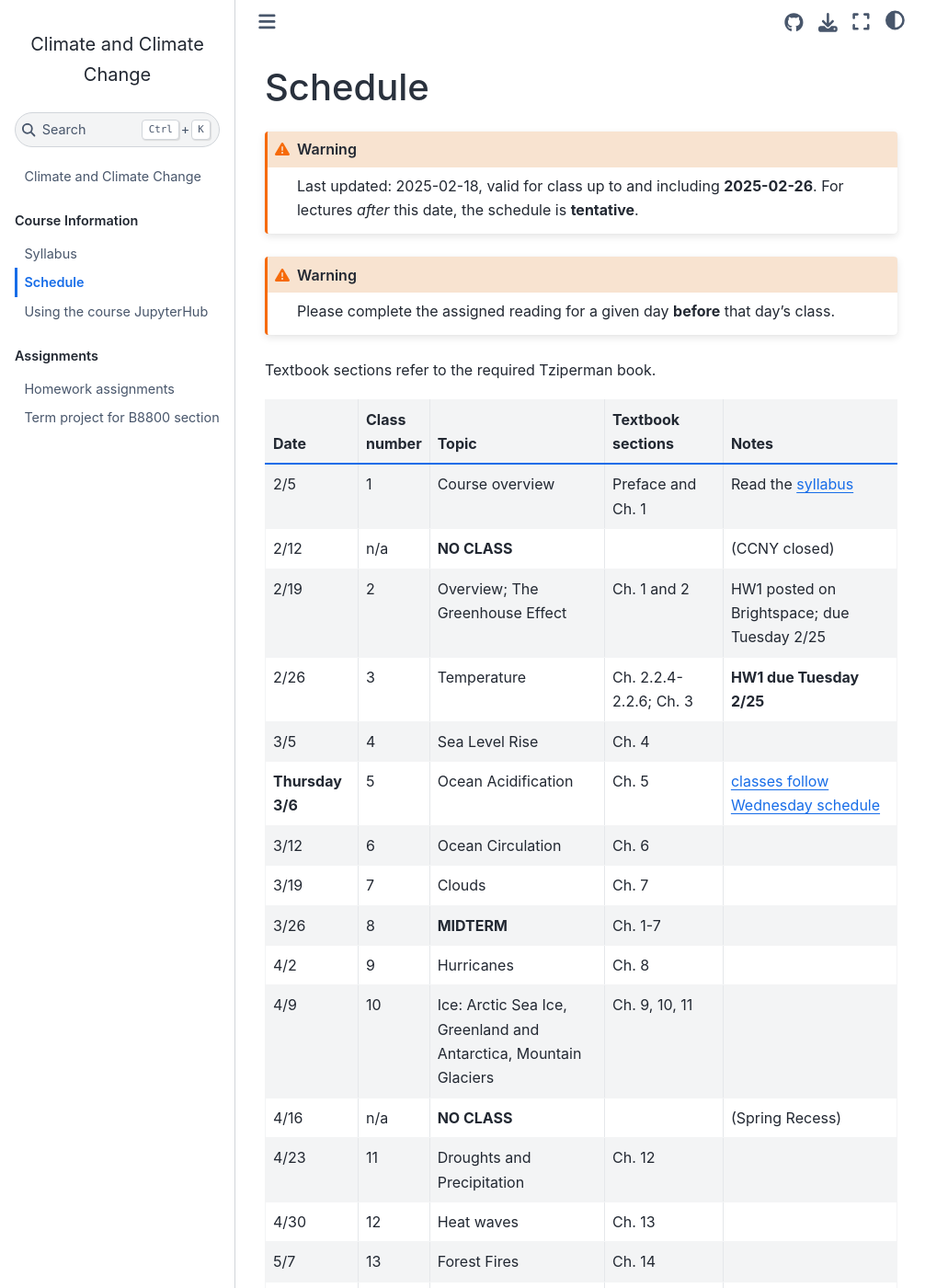
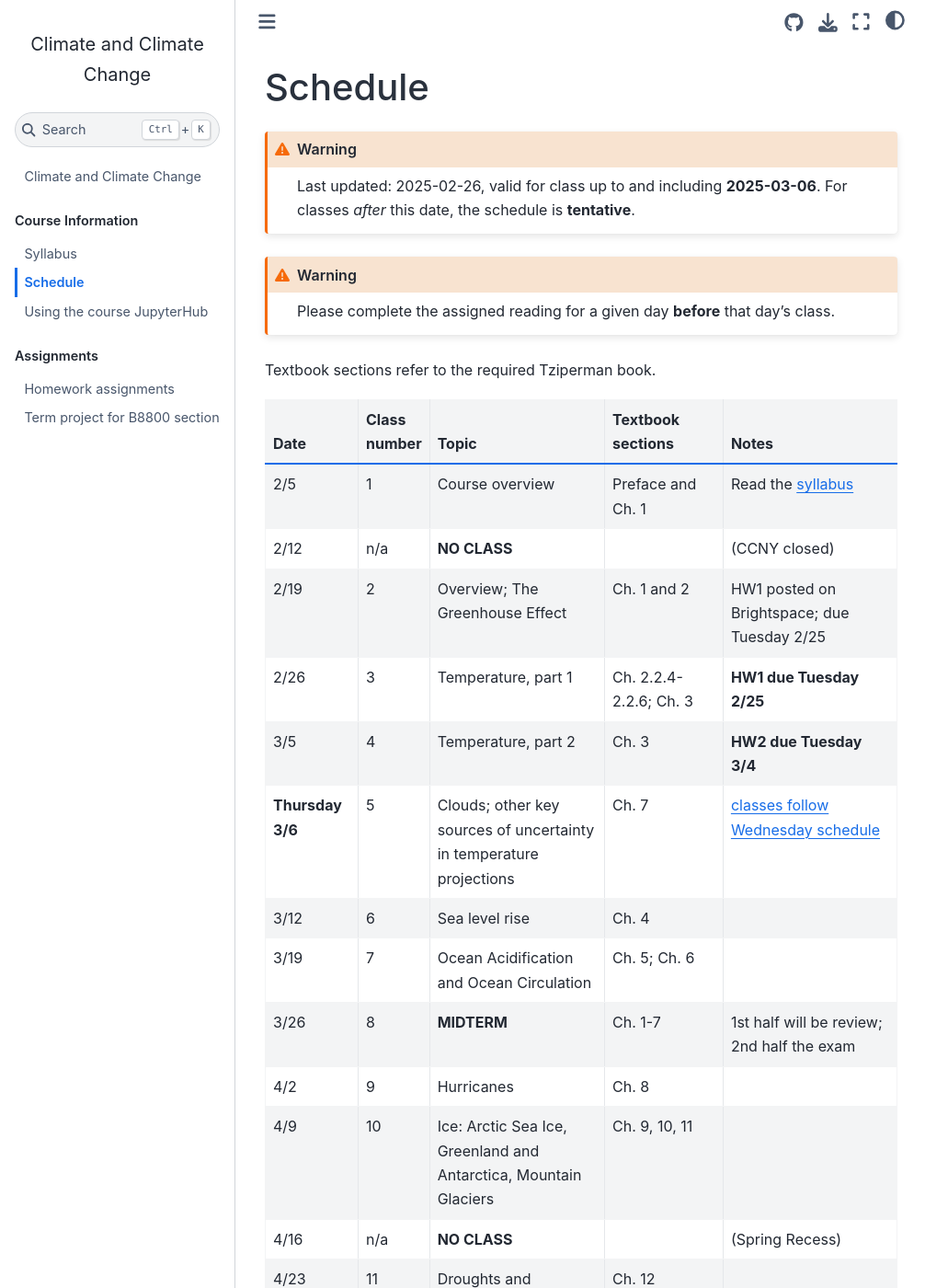
Before and after one commit to spencerahill/clim-change-course_2025, a Jupyter Book: the page built from info/schedule.md, in a window 1280 px wide and 1400 px high. Shown: the whole window at 92% size, without its empty margins (0-1031 px from the left). Built offline with Jupyter Book 1.0.4 settings and Sphinx 7.4.7 and the Sphinx Book theme 1.1.4, drawn with Linux system fonts in a browser that asks for light colours.

Commit message:
schedule tweaks

```diff
--- a/info/schedule.md
+++ b/info/schedule.md
@@ -1,7 +1,7 @@
 # Schedule
 
 :::{warning}
-Last updated: 2025-02-18, valid for class up to and including **2025-02-26**.  For lectures *after* this date, the schedule is **tentative**.
+Last updated: 2025-02-26, valid for class up to and including **2025-03-06**.  For classes *after* this date, the schedule is **tentative**.
 :::
 
 :::{warning}
@@ -38,34 +38,34 @@ Textbook sections refer to the required Tziperman book.
   - HW1 posted on Brightspace; due Tuesday 2/25
 * - 2/26
   - 3
-  - Temperature
+  - Temperature, part 1
   - Ch. 2.2.4-2.2.6; Ch. 3
   - **HW1 due Tuesday 2/25**
 * - 3/5
   - 4
-  - Sea Level Rise
-  - Ch. 4
-  -
+  - Temperature, part 2
+  - Ch. 3
+  - **HW2 due Tuesday 3/4**
 * - **Thursday 3/6**
   - 5
-  - Ocean Acidification
-  - Ch. 5
+  - Clouds; other key sources of uncertainty in temperature projections
+  - Ch. 7
   - [classes follow Wednesday schedule](https://www.ccny.cuny.edu/registrar/spring-2025-academic-calendar)
 * - 3/12
   - 6
-  - Ocean Circulation
-  - Ch. 6
+  - Sea level rise
+  - Ch. 4
   -
 * - 3/19
   - 7
-  - Clouds
-  - Ch. 7
+  - Ocean Acidification and Ocean Circulation
+  - Ch. 5; Ch. 6
   -
 * - 3/26
   - 8
   - **MIDTERM**
   - Ch. 1-7
-  -
+  - 1st half will be review; 2nd half the exam
 * - 4/2
   - 9
   - Hurricanes
```
